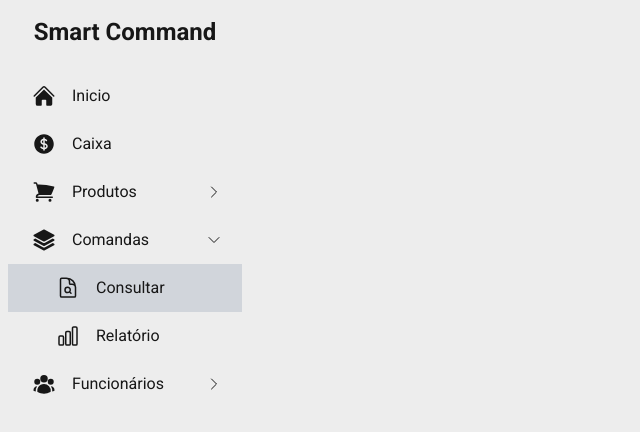
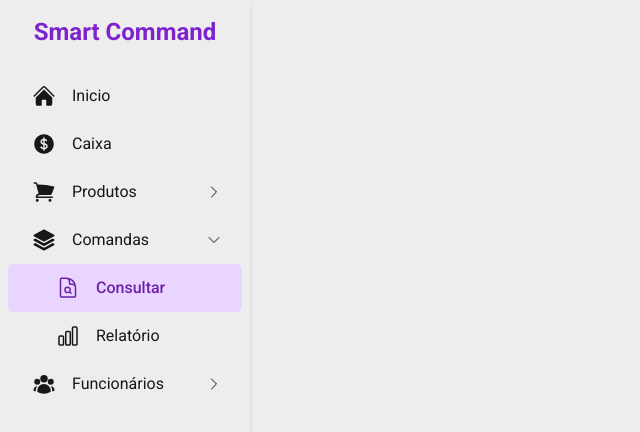
Before and after one commit to klenivingeri/smart-command, a Next.js app: page /comanda/consultar in a window 1280 px wide. Shown: the top 432 px of the page, without its empty margins (0-640 px from the left). Built offline with nearby package versions, Linux system fonts and the light colour scheme.

Commit message:
fix: melhorando interação com SideBar

```diff
--- a/src/components/Organisms/Sidebar/index.js
+++ b/src/components/Organisms/Sidebar/index.js
@@ -17,17 +17,17 @@ const Li = ({
   pl = "pl-6",
   name,
   path,
-  setPathName,
+  handleSetPathName,
 }) => {
   return (
     <Link
       href={link}
       onClick={() => {
-        setPathName(name);
+        handleSetPathName(name, link);
       }}
-      className={`flex w-full gap-4 ${pl} p-3 items-center text-1xl ${
-        path == name ? "bg-gray-300" : ""
-      } hover:bg-gray-300`}
+      className={`flex w-full gap-4 ${pl} p-3 items-center text-1xl rounded-md ${
+        path == name ? "bg-purple-200 font-medium text-purple-800" : ""
+      } hover:bg-purple-200 hover:text-purple-800`}
     >
       {children}
     </Link>
@@ -43,21 +43,29 @@ const menu = {
 export const SideBar = ({ path }) => {
   const [pathName, setPathName] = useState(path || "");
 
+  const handleSetPathName = (name, link) => {
+    if(name === pathName && !link){
+      setPathName('')
+    }else {
+      setPathName(name)
+    }
+  }
+
   return (
-    <nav className="w-[250px] min-w-[250px]">
-      <div id="logo" className="flex justify-center my-4 text-2xl">
+    <nav className="w-[250px] min-w-[250px] shadow-md">
+      <div id="logo" className="flex justify-center my-4 text-2xl text-purple-700">
         <b>Smart Command</b>
       </div>
       <div id="menu">
         <ul className="list-none p-2 w-full">
-          <Li name="inicio" path={pathName} setPathName={setPathName} link="/">
+          <Li name="inicio" path={pathName} handleSetPathName={handleSetPathName} link="/">
             <IconHome size="w-6 h-6" />
             Inicio
           </Li>
           <Li
             name="caixa"
             path={pathName}
-            setPathName={setPathName}
+            handleSetPathName={handleSetPathName}
             link="/caixa"
           >
             <IconMoney size="w-6 h-6" />
@@ -66,7 +74,7 @@ export const SideBar = ({ path }) => {
           <Li
             name="produto"
             path={pathName}
-            setPathName={setPathName}
+            handleSetPathName={handleSetPathName}
           >
             <div className="flex w-full justify-between">
               <div className="flex gap-4">
@@ -86,7 +94,7 @@ export const SideBar = ({ path }) => {
             <Li
               name="cadastrar-produto"
               path={pathName}
-              setPathName={setPathName}
+              handleSetPathName={handleSetPathName}
               pl="pl-12"
               link='/produto/cadastrar'
             >
@@ -96,7 +104,7 @@ export const SideBar = ({ path }) => {
             <Li
               name="consultar-produtos"
               path={pathName}
-              setPathName={setPathName}
+              handleSetPathName={handleSetPathName}
               pl="pl-12"
               link='/produto/consultar'
             >
@@ -106,7 +114,7 @@ export const SideBar = ({ path }) => {
             <Li
               name="relatorio-produtos"
               path={pathName}
-              setPathName={setPathName}
+              handleSetPathName={handleSetPathName}
               pl="pl-12"
               link='/produto/relatorio'
             >
@@ -117,7 +125,7 @@ export const SideBar = ({ path }) => {
           <Li
             name="comanda"
             path={pathName}
-            setPathName={setPathName}
+            handleSetPathName={handleSetPathName}
           >
             <div className="flex w-full justify-between">
               <div className="flex gap-4">
@@ -137,7 +145,7 @@ export const SideBar = ({ path }) => {
             <Li
               name="consultar-comandas"
               path={pathName}
-              setPathName={setPathName}
+              handleSetPathName={handleSetPathName}
               pl="pl-12"
               link='/comanda/consultar'
             >
@@ -147,7 +155,7 @@ export const SideBar = ({ path }) => {
             <Li
               name="relatorio-comandas"
               path={pathName}
-              setPathName={setPathName}
+              handleSetPathName={handleSetPathName}
               pl="pl-12"
               link='/comanda/relatorio'
             >
@@ -158,7 +166,7 @@ export const SideBar = ({ path }) => {
           <Li
             name="funcionario"
             path={pathName}
-            setPathName={setPathName}
+            handleSetPathName={handleSetPathName}
           >
             <div className="flex w-full justify-between">
               <div className="flex gap-4">
@@ -178,7 +186,7 @@ export const SideBar = ({ path }) => {
             <Li
               name="cadastrar-funcionario"
               path={pathName}
-              setPathName={setPathName}
+              handleSetPathName={handleSetPathName}
               pl="pl-12"
               link='/funcionario/cadastrar'
             >
@@ -188,7 +196,7 @@ export const SideBar = ({ path }) => {
             <Li
               name="consultar-funcionarios"
               path={pathName}
-              setPathName={setPathName}
+              handleSetPathName={handleSetPathName}
               pl="pl-12"
               link='/funcionario/consultar'
             >
@@ -198,7 +206,7 @@ export const SideBar = ({ path }) => {
             <Li
               name="relatorio-funcionarios"
               path={pathName}
-              setPathName={setPathName}
+              handleSetPathName={handleSetPathName}
               pl="pl-12"
               link='/funcionario/relatorio'
             >
```
